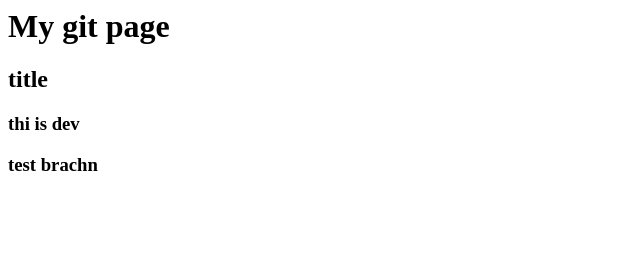
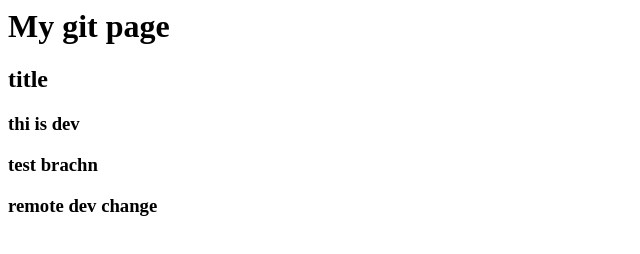
Before and after one commit to a2arna/webapp123, a plain HTML site: page index.html in a window 1280 px wide. Shown: the whole page, without its empty margins (0-640 px from the left). Drawn offline with Linux system fonts and the light colour scheme.

Commit message:
dev 2 change

```diff
--- a/index.html
+++ b/index.html
@@ -2,3 +2,4 @@
 <h2>title</h2>
 <h3>thi is dev</h3>
 <h3>test brachn</h3>
+<h3> remote dev change</h3>
```
